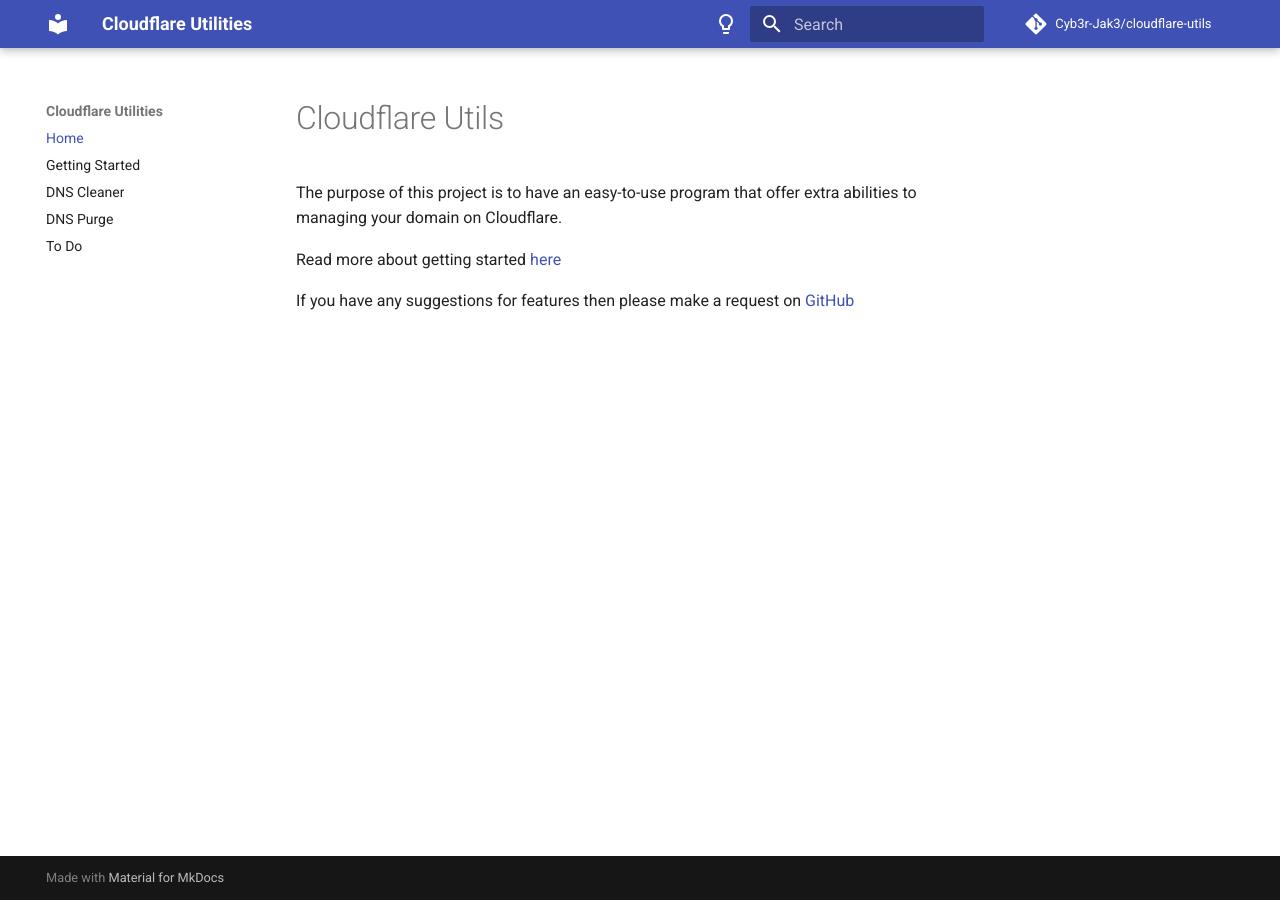
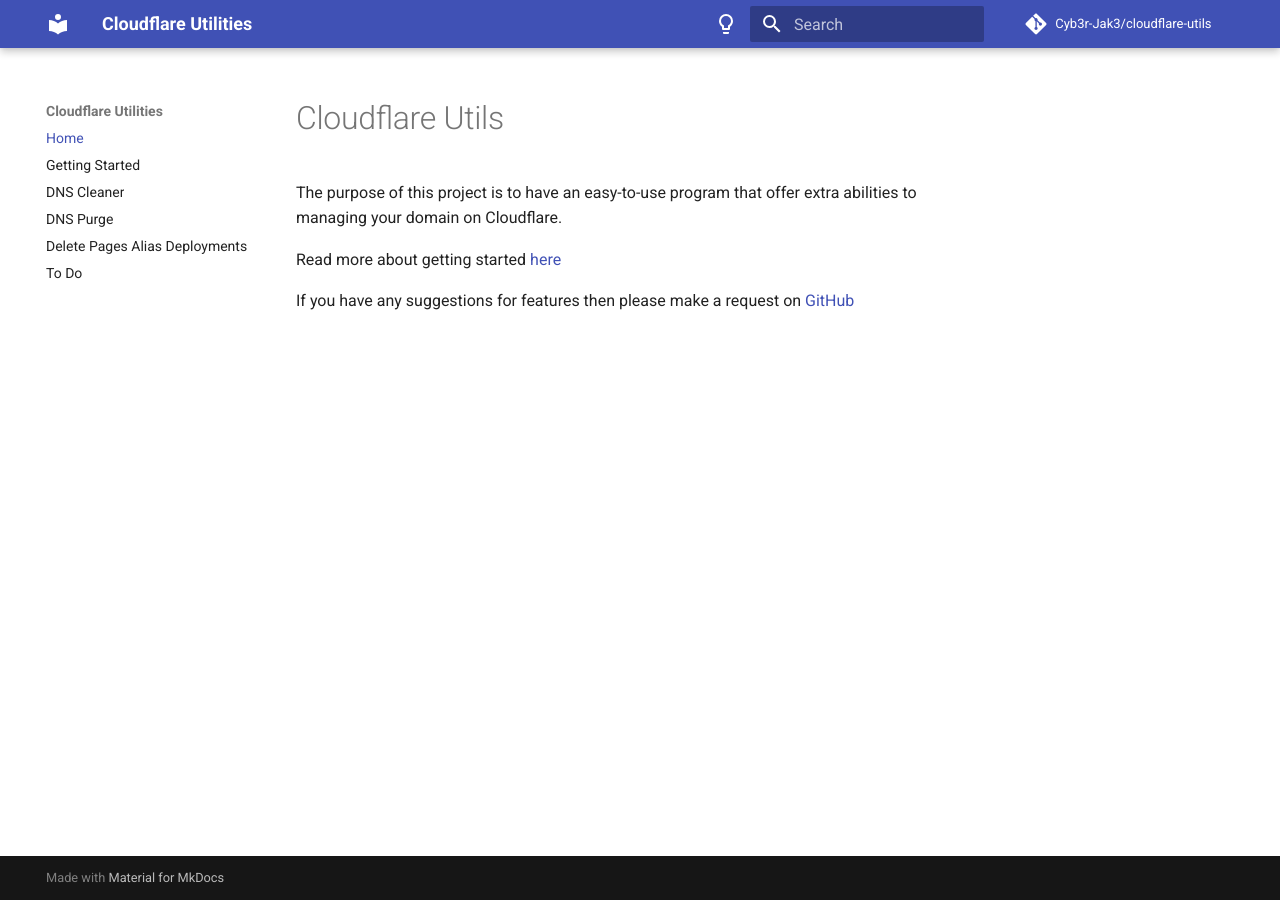
Before and after one commit to Cyb3r-Jak3/cloudflare-utils, an MkDocs documentation site: the page built from documentation/docs/index.md, in a window 1280 px wide. Built offline with MkDocs 1.6.1 and Material for MkDocs 9.7.7, drawn with Linux system fonts in a browser that asks for light colours; comment, search, counter and statistics services are not loaded.

Commit message:
Include pages-deployments

```diff
--- a/documentation/mkdocs.yml
+++ b/documentation/mkdocs.yml
@@ -35,6 +35,7 @@ nav:
   - started.md
   - dns-cleaner.md
   - dns-purge.md
+  - pages-deployments.md
   - features.md
 
 markdown_extensions:
```
